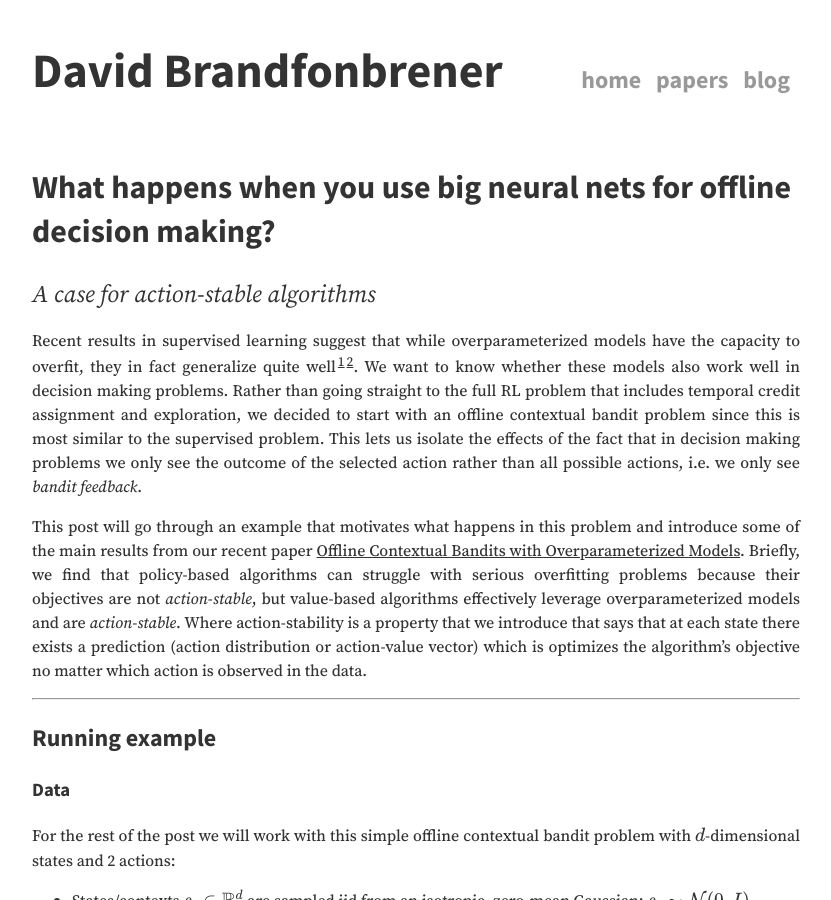
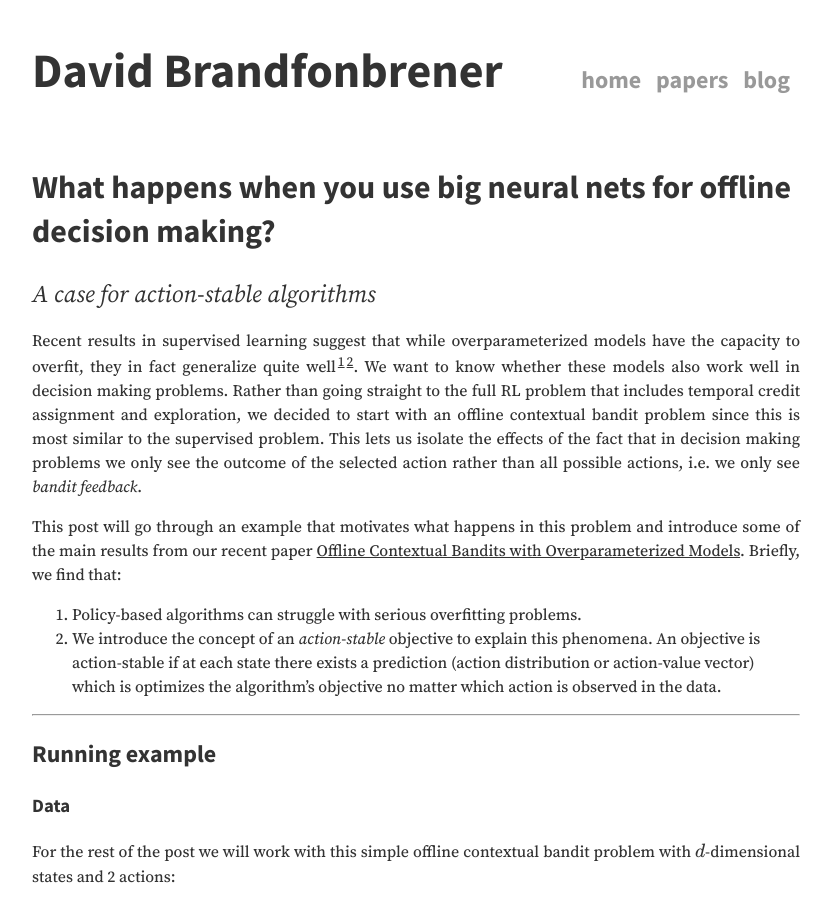
Before and after one commit to davidbrandfonbrener/davidbrandfonbrener.github.io, a Jekyll site: the page built from _posts/2021-02-25-overparam-bandit.md, in a window 1280 px wide and 900 px high. Shown: the whole window, without its empty margins (224-1055 px from the left). Built offline with Jekyll 4.4.1, drawn with Linux system fonts in a browser that asks for light colours; nearby versions of some CDN libraries; our own code applies the rules of GitHub Pages for plain Markdown files; a script that is not in the unit is left out.

Commit message:
wills edits

```diff
--- a/_posts/2021-02-25-overparam-bandit.md
+++ b/_posts/2021-02-25-overparam-bandit.md
@@ -7,7 +7,10 @@ date: 2021-02-25
 
 Recent results in supervised learning suggest that while overparameterized models have the capacity to overfit, they in fact generalize quite well[^zhang][^belkin]. We want to know whether these models also work well in decision making problems. Rather than going straight to the full RL problem that includes temporal credit assignment and exploration, we decided to start with an offline contextual bandit problem since this is most similar to the supervised problem. This lets us isolate the effects of the fact that in decision making problems we only see the outcome of the selected action rather than all possible actions, i.e. we only see *bandit feedback*.
 
-This post will go through an example that motivates what happens in this problem and introduce some of the main results from our recent paper [Offline Contextual Bandits with Overparameterized Models](https://arxiv.org/abs/2006.15368). Briefly, we find that policy-based algorithms can struggle with serious overfitting problems because their objectives are not *action-stable*, but value-based algorithms effectively leverage overparameterized models and are *action-stable*. Where action-stability is a property that we introduce that says that at each state there exists a prediction (action distribution or action-value vector) which is optimizes the algorithm's objective no matter which action is observed in the data.
+This post will go through an example that motivates what happens in this problem and introduce some of the main results from our recent paper [Offline Contextual Bandits with Overparameterized Models](https://arxiv.org/abs/2006.15368). Briefly, we find that:
+
+1. Policy-based algorithms can struggle with serious overfitting problems.
+2. We introduce the concept of an *action-stable* objective to explain this phenomena. An objective is action-stable if at each state there exists a prediction (action distribution or action-value vector) which is optimizes the algorithm's objective no matter which action is observed in the data.
 
 ---
 
```
